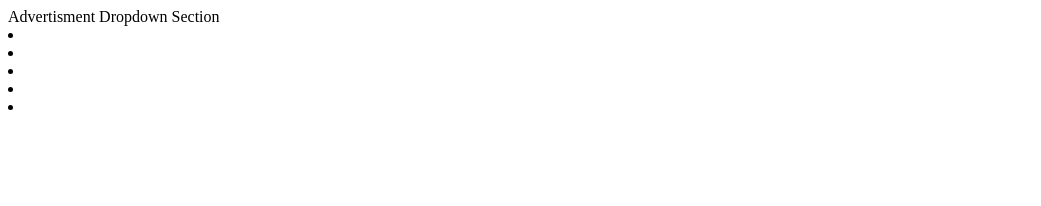
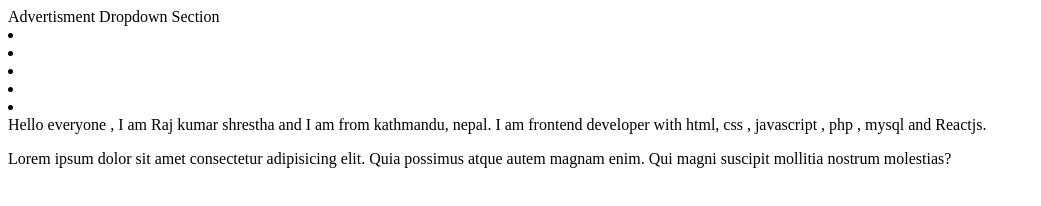
Before and after one commit to RaajShrestha/gitpractise, a plain HTML site: page index.html in a window 1280 px wide. Shown: the whole page, without its empty margins (0-1041 px from the left). Drawn offline with Linux system fonts and the light colour scheme.

Commit message:
main section rakya

```diff
--- a/index.html
+++ b/index.html
@@ -15,5 +15,11 @@
         <li><a href="blog"></a></li>
         <li><a href="services"></a></li>
     </nav>
+    <main>
+        Hello everyone , I am Raj kumar shrestha and I am from kathmandu, nepal. I am frontend developer with html, css , javascript , php , mysql and Reactjs.
+    </main>
+    <section>
+        <p>Lorem ipsum dolor sit amet consectetur adipisicing elit. Quia possimus atque autem magnam enim. Qui magni suscipit mollitia nostrum molestias? </p>
+    </section>
 </body>
 </html>
```
